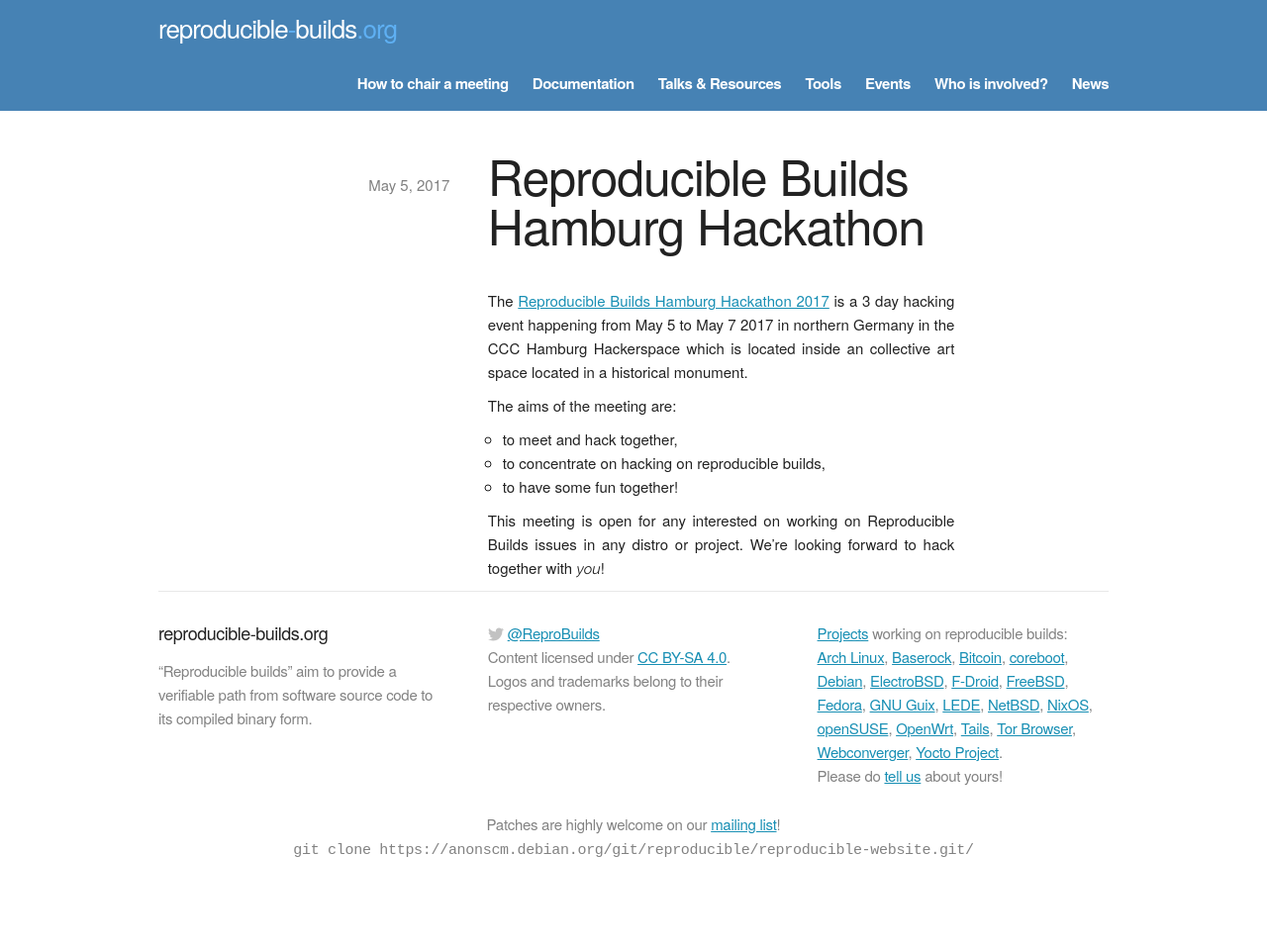
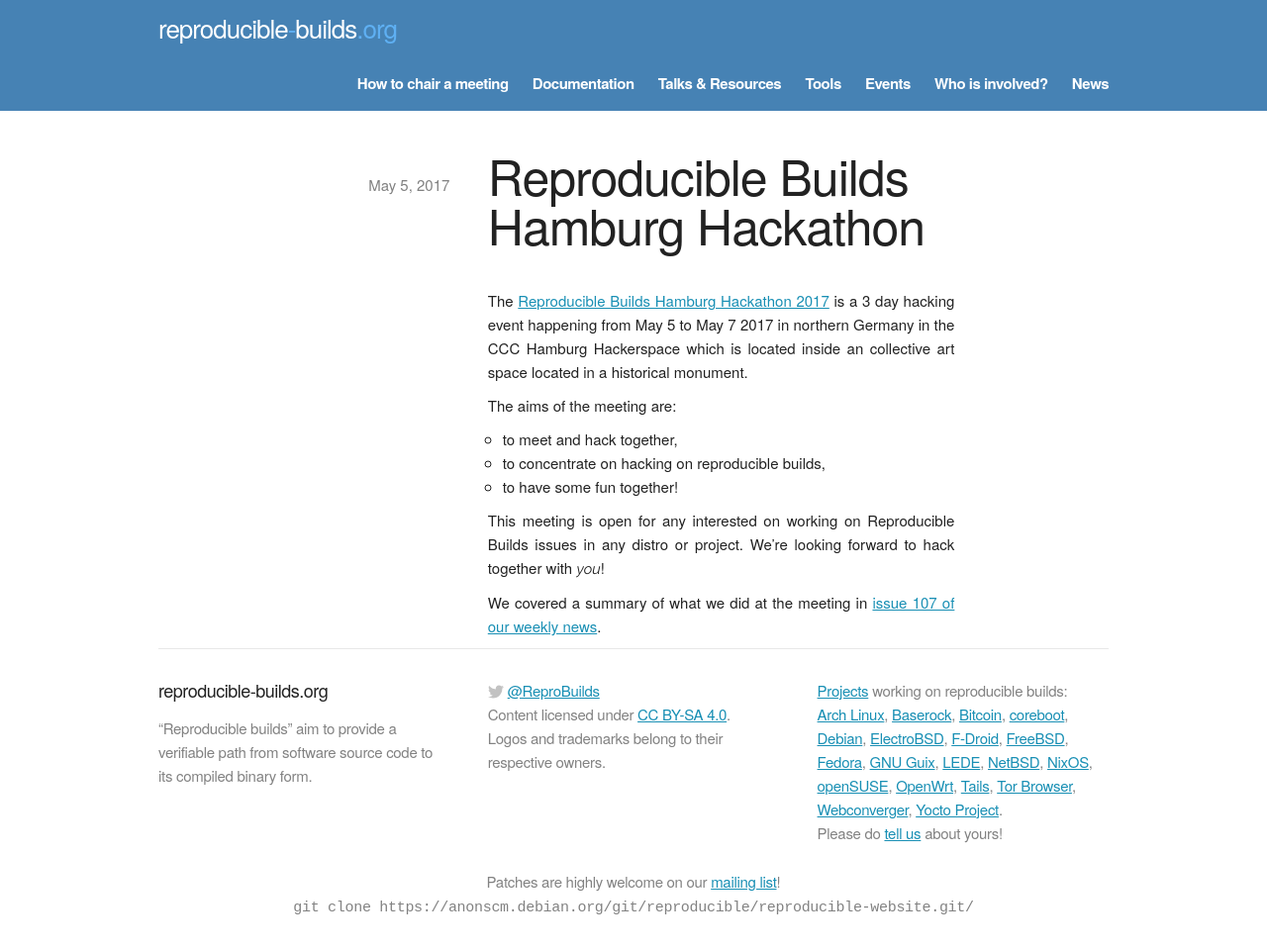
Before and after one commit to prototypefund/reproducible-website, a Jekyll site: the page built from _posts/2017-05-05-reproducible-builds-hamburg-hackathon.markdown, in a window 1280 px wide. Shown: the whole page at 99% size. Built offline with Jekyll 4.4.1, drawn with Linux system fonts in a browser that asks for light colours; some web fonts are replaced; before the commit the page ends 902 px from its top, so only the background shows below that.

Commit message:
hamburg hackathon: add link to blog post with report about the hackathon
Signed-off-by: Holger Levsen <holger@layer-acht.org>

```diff
--- a/_posts/2017-05-05-reproducible-builds-hamburg-hackathon.markdown
+++ b/_posts/2017-05-05-reproducible-builds-hamburg-hackathon.markdown
@@ -14,3 +14,5 @@ The aims of the meeting are:
  * to have some fun together!
 
 This meeting is open for any interested on working on Reproducible Builds issues in any distro or project. We're looking forward to hack together with *you*!
+
+We covered a summary of what we did at the meeting in [issue 107 of our weekly news](https://reproducible.alioth.debian.org/blog/posts/107/).
```
